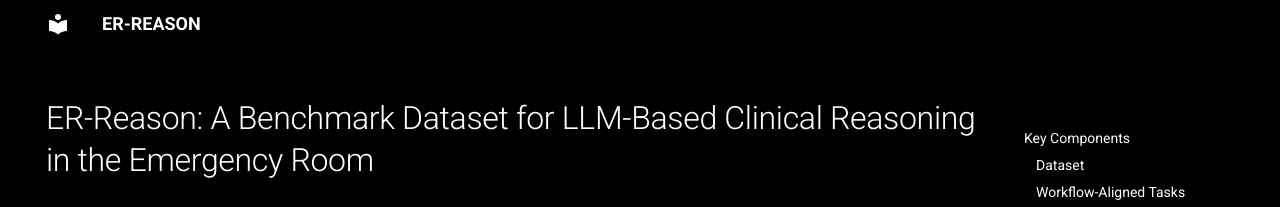
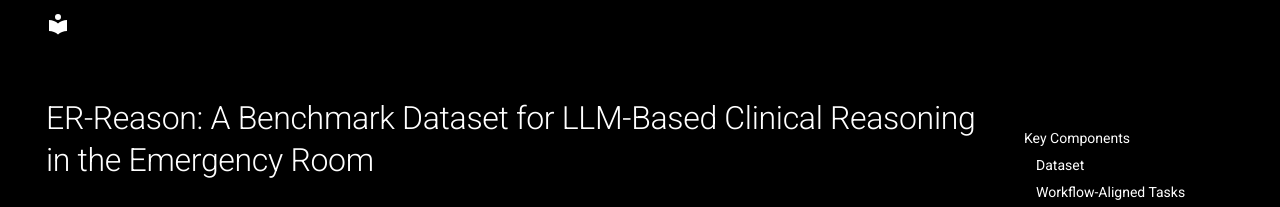
Before and after one commit to AlaaLab/ER-Reason, an MkDocs documentation site: the page built from docs/index.md, in a window 1280 px wide. Shown: the top 207 px of the page. Built offline with MkDocs 1.6.1 and Material for MkDocs 9.7.7, drawn with Linux system fonts in a browser that asks for light colours.

Commit message:
Update mkdocs.yml

```diff
--- a/mkdocs.yml
+++ b/mkdocs.yml
@@ -1,4 +1,4 @@
-site_name: ER-REASON
+
 site_description: Advancing the evaluation of clinical reasoning in emergency care
 docs_dir: docs
 site_dir: site
```
